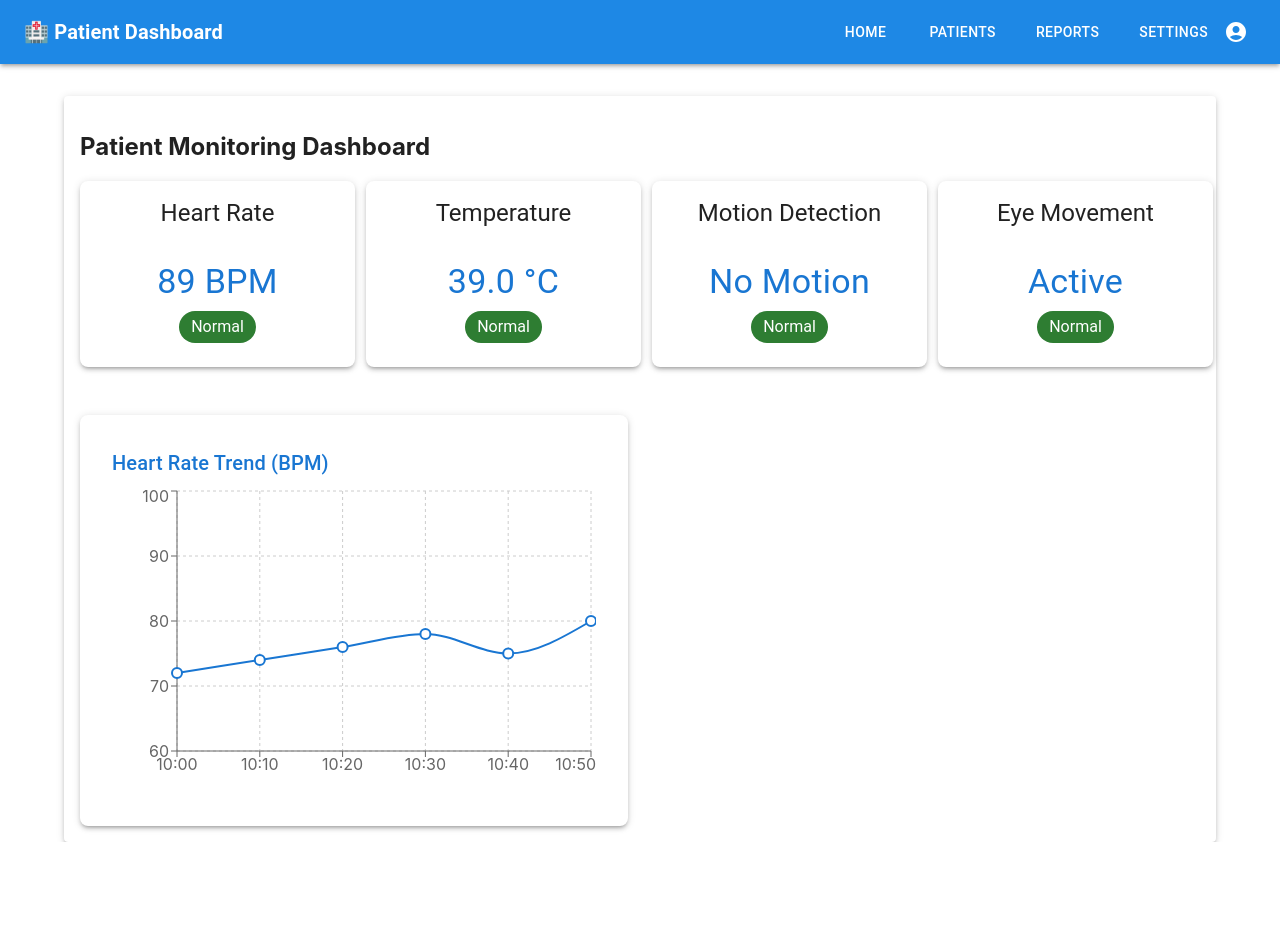
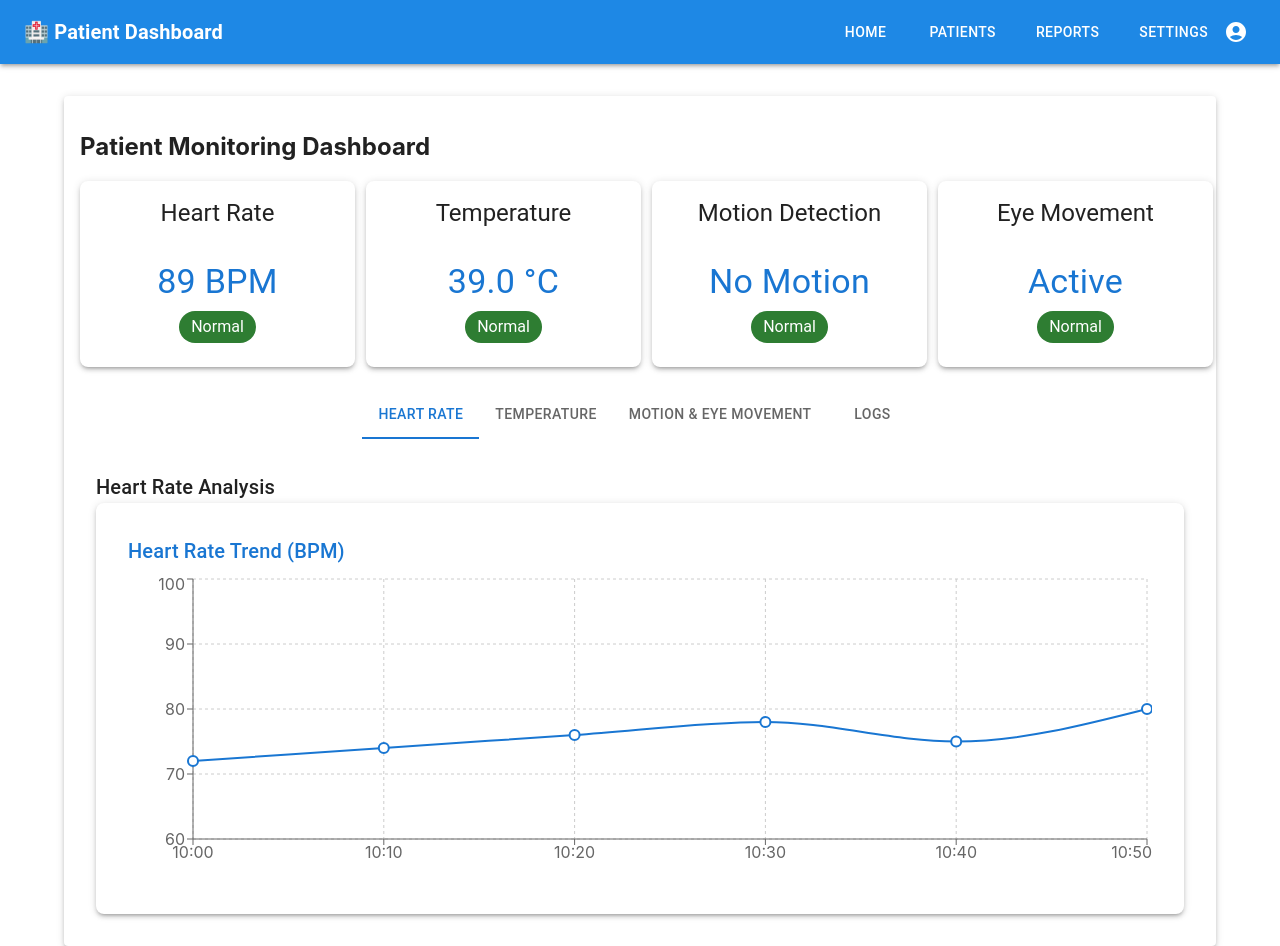
Before and after one commit to iamprathamesh18/coma-patients-, a React (Create React App) app: page / in a window 1280 px wide. Before the commit the page ends 842 px from the top, so only its background shows below. Built offline with nearby package versions, Linux system fonts and the light colour scheme.

Commit message:
sensor tabs and logs

```diff
--- a/src/components/Dashboard.js
+++ b/src/components/Dashboard.js
@@ -2,7 +2,7 @@
 import DashboardLayout from "./DashboardLayout";
 import Navbar from "./Navbar";
 import SensorCard from "./SensorCard";
-import HeartRateChart from "./HeartRateChart";
+import SensorTabs from "./SensorTabs";
 import AlertNotification from "./AlertNotification";
 import { Grid } from "@mui/material";
 
@@ -17,10 +17,9 @@
   const [alert, setAlert] = useState({ open: false, message: "", severity: "info" });
 
   useEffect(() => {
-    // Simulating sensor value updates every 5 seconds
     const interval = setInterval(() => {
-      const newHeartRate = Math.floor(Math.random() * (130 - 60 + 1)) + 60; // Random BPM between 60-130
-      const newTemperature = (36 + Math.random() * 4).toFixed(1); // Between 36°C and 40°C
+      const newHeartRate = Math.floor(Math.random() * (130 - 60 + 1)) + 60;
+      const newTemperature = (36 + Math.random() * 4).toFixed(1);
 
       let alertMessage = "";
       let alertSeverity = "info";
@@ -61,12 +60,8 @@
           ))}
         </Grid>
 
-        {/* Graph Section */}
-        <Grid container spacing={3} sx={{ marginTop: 3 }}>
-          <Grid item xs={12} md={6}>
-            <HeartRateChart />
-          </Grid>
-        </Grid>
+        {/* Tabs Section */}
+        <SensorTabs />
 
         {/* Alert Component */}
         <AlertNotification open={alert.open} message={alert.message} severity={alert.severity} onClose={() => setAlert({ ...alert, open: false })} />
--- /dev/null
+++ b/src/components/LogsAccordion.js
@@ -0,0 +1,29 @@
+import React, { useState } from "react";
+import { Accordion, AccordionSummary, AccordionDetails, Typography, Box } from "@mui/material";
+import ExpandMoreIcon from "@mui/icons-material/ExpandMore";
+
+const LogsAccordion = () => {
+  const [logs] = useState([
+    { timestamp: "2025-02-16 14:00", event: "Heart Rate Normal (72 BPM)" },
+    { timestamp: "2025-02-16 14:05", event: "Heart Rate Critical (125 BPM)" },
+    { timestamp: "2025-02-16 14:10", event: "Temperature High (39.5°C)" },
+    { timestamp: "2025-02-16 14:15", event: "Motion Detected" },
+  ]);
+
+  return (
+    <Box>
+      {logs.map((log, index) => (
+        <Accordion key={index}>
+          <AccordionSummary expandIcon={<ExpandMoreIcon />}>
+            <Typography variant="subtitle1">{log.timestamp}</Typography>
+          </AccordionSummary>
+          <AccordionDetails>
+            <Typography>{log.event}</Typography>
+          </AccordionDetails>
+        </Accordion>
+      ))}
+    </Box>
+  );
+};
+
+export default LogsAccordion;
--- /dev/null
+++ b/src/components/SensorTabs.js
@@ -0,0 +1,37 @@
+import React, { useState } from "react";
+import { Box, Tabs, Tab, Typography } from "@mui/material";
+import LogsAccordion from "./LogsAccordion";
+import HeartRateChart from "./HeartRateChart";
+
+const SensorTabs = () => {
+  const [tabIndex, setTabIndex] = useState(0);
+
+  const handleChange = (event, newIndex) => {
+    setTabIndex(newIndex);
+  };
+
+  return (
+    <Box sx={{ width: "100%", bgcolor: "background.paper", mt: 3 }}>
+      <Tabs value={tabIndex} onChange={handleChange} centered>
+        <Tab label="Heart Rate" />
+        <Tab label="Temperature" />
+        <Tab label="Motion & Eye Movement" />
+        <Tab label="Logs" />
+      </Tabs>
+
+      <Box sx={{ mt: 2, p: 2 }}>
+        {tabIndex === 0 && (
+          <Box>
+            <Typography variant="h6">Heart Rate Analysis</Typography>
+            <HeartRateChart />
+          </Box>
+        )}
+        {tabIndex === 1 && <Typography variant="h6">Temperature Data Coming Soon...</Typography>}
+        {tabIndex === 2 && <Typography variant="h6">Motion & Eye Movement Data Coming Soon...</Typography>}
+        {tabIndex === 3 && <LogsAccordion />}
+      </Box>
+    </Box>
+  );
+};
+
+export default SensorTabs;
```
